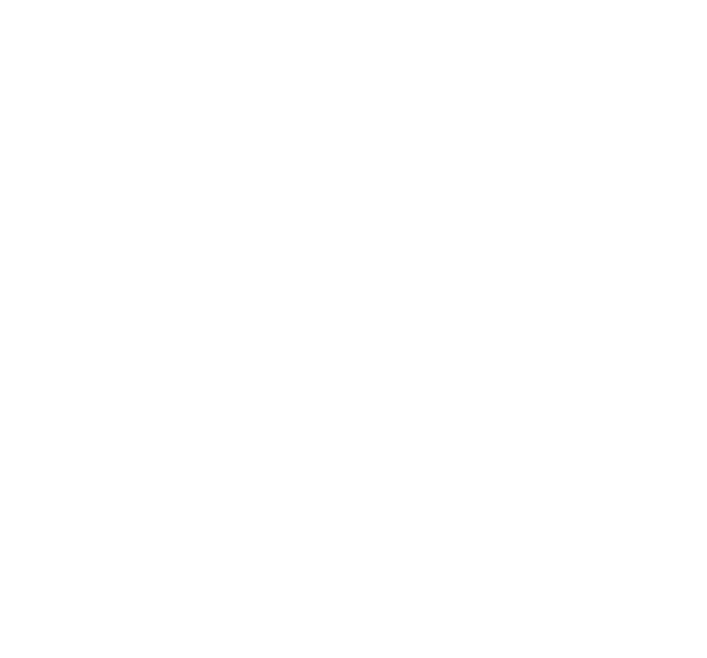
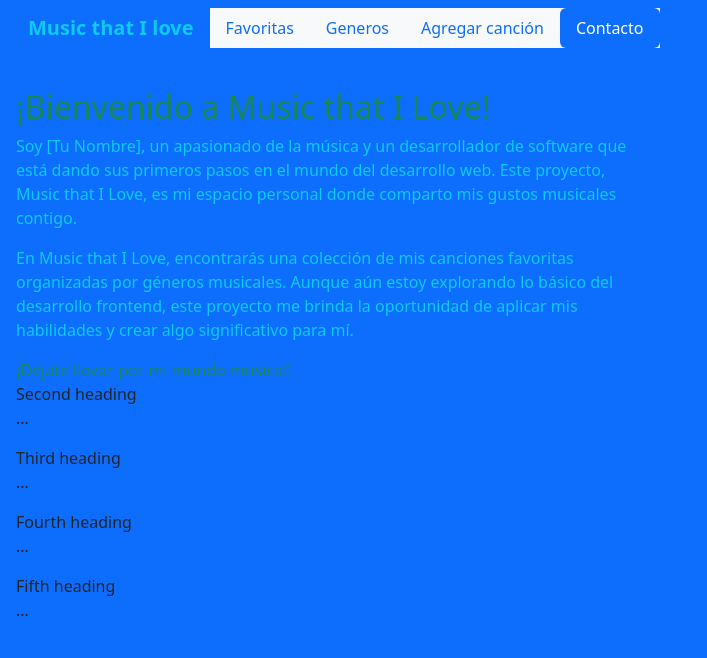
Before and after one commit to mspena14/musicThatILove, a website built with Vite: page index.html in a window 1280 px wide. Shown: the whole page, without its empty margins (0-707 px from the left). Built offline with nearby package versions, Linux system fonts and the light colour scheme.

Commit message:
Primera estructura

```diff
--- a/index.html
+++ b/index.html
@@ -1,11 +1,85 @@
+<!-- CREAR UN CRUD DE ALGO QUE TE GUSTE (LO QUE SEA)
+(Trata de hacerlo con Bootstrap, pero el JSON-SERVER es inegociable para almacenar datos)
+-Permitir hacer un nuevo registro
+-Permitir leer todos los registros
+-Permitir actualizar un registro
+-Permitir actualizar un dato puntual de un registro
+-Permitir eliminar un registro
+-Permitir deshabilitar un registro
+Si cumples con lo anterior, crear un sistema de seguridad con un (login-register y un guardian)
+Si cumples con lo anterior, implementa alertas personalizadas
+Si cumples con lo anterior, implementa un boton para cambiar de modo oscuro-claro
+Si cumples con lo anterior, implementa un sistema de traducciones
+Si cumples con lo anterior sigue mejorando el sistema, el limite lo pones tu mismo -->
+
 <!DOCTYPE html>
 <html lang="en">
+
 <head>
     <meta charset="UTF-8">
     <meta name="viewport" content="width=device-width, initial-scale=1.0">
     <title>Music That I Love</title>
 </head>
-<body>
 
+<body class="bg-primary">
+    <header class="sticky-top ">
+        <nav id="navbar-example2" class="navbar navbar-expand-lg bg-primary px-3 mb-3">
+            <div class="container-fluid d-flex justify-content-between">
+                <a class="navbar-brand text-info fw-bold" href="#scrollspyHeading1">Music that I love</a>
+                <button class="navbar-toggler" type="button" data-bs-toggle="collapse" data-bs-target="#navbarNav"
+                    aria-controls="navbarNav" aria-expanded="false" aria-label="Toggle navigation">
+                    <span class="navbar-toggler-icon"></span>
+                </button>
+                <div class="collapse navbar-collapse" id="navbarNav">
+                    <ul class="nav nav-pills bg-light nav-links-container d-flex justify-content-evenly">
+                        <li class="nav-item">
+                            <a class="nav-link" href="#favoritas-section">Favoritas</a>
+                        </li>
+                        <li class="nav-item">
+                            <a class="nav-link" href="#generos-section">Generos</a>
+                        </li>
+                        <li class="nav-item">
+                            <a class="nav-link" href="#agregar-cancion-section">Agregar canción</a>
+                        </li>
+                        <li class="nav-item">
+                            <a class="nav-link" href="#contacto-section">Contacto</a>
+                        </li>
+                    </ul>
+                </div>
+            </div>
+        </nav>
+    </header>
+    <main data-bs-spy="scroll" data-bs-target="#navbar-example2" data-bs-root-margin="0px 0px -40%"
+        data-bs-smooth-scroll="true" class="scrollspy-example p-3 rounded-2" tabindex="0">
+        <section id="favoritas-section" class="text-info w-50">
+            <h2 class="text-success">¡Bienvenido a Music that I Love!</h2>
+            <p class="">
+                Soy [Tu Nombre], un apasionado de la música y un desarrollador de software que está dando sus primeros
+                pasos en el mundo del desarrollo web. Este proyecto, Music that I Love, es mi espacio personal donde
+                comparto mis gustos musicales contigo.
+            </p>
+            <p>
+                En Music that I Love, encontrarás una colección de mis canciones favoritas organizadas por géneros
+                musicales. Aunque aún estoy explorando lo básico del desarrollo frontend, este proyecto me brinda la
+                oportunidad de aplicar mis habilidades y crear algo significativo para mí.
+            </p>
+            <span class="text-success">¡Déjate llevar por mi mundo musical!</span>
+        </section>
+        <section id="generos-section">Second heading
+            <p>...</p>
+        </section>
+        <section id="agregar-cancion-section">Third heading
+            <p>...</p>
+        </section>
+        <section id="contacto-section">Fourth heading
+            <p>...</p>
+        </section>
+        <section id="scrollspyHeading5">Fifth heading
+            <p>...</p>
+        </section>
+    </main>
+    <footer></footer>
+    <script type="module" src="./src/js/main.js"></script>
 </body>
+
 </html>
```
